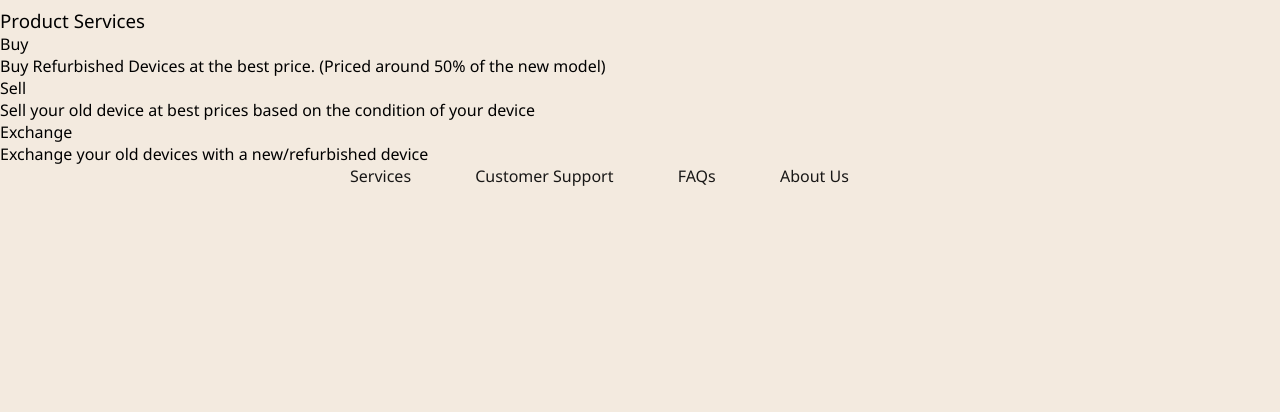
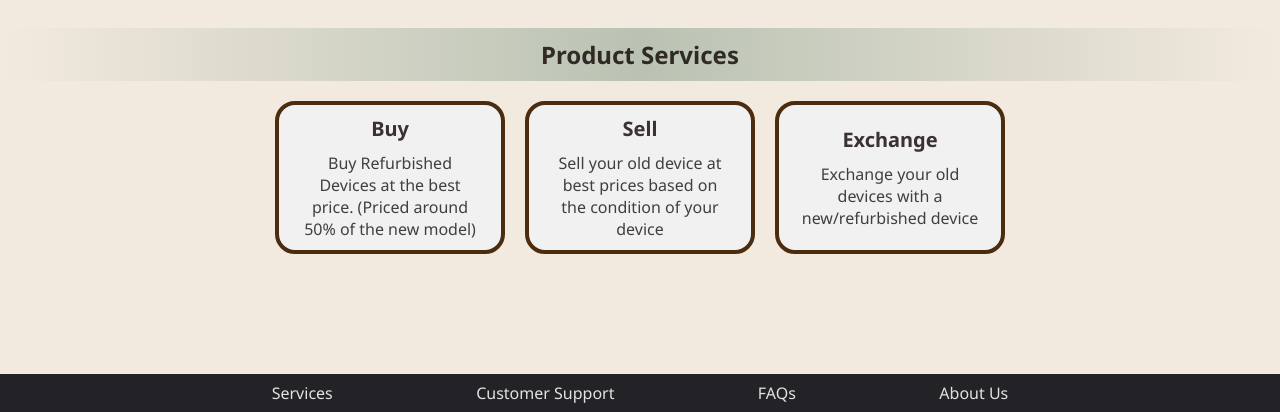
Before and after one commit to s-amin-05/business_plan, a plain HTML site: page index.html in a window 1280 px wide. Shown: the part 812-1224 px from the top of the page. Before the commit the page ends 1007 px from the top, so only its background shows below. Drawn offline with Linux system fonts and the light colour scheme.

Commit message:
Styled service section and footer

```diff
--- a/index.html
+++ b/index.html
@@ -42,21 +42,21 @@
         </div>
     </main>
     </div>
-    <section class="services">
+    <section>
         <h3>Product Services</h3>
         <div class="services">
-            <div>
+            <button onclick="">
                 <h4>Buy</h4>
                 <p>Buy Refurbished Devices at the best price. (Priced around 50% of the new model)</p>
-            </div>
-            <div>
+            </button>
+            <button onclick="">
                 <h4>Sell</h4>
                 <p>Sell your old device at best prices based on the condition of your device</p>
-            </div>
-            <div>
+            </button>
+            <button onclick="">
                 <h4>Exchange</h4>
                 <p>Exchange your old devices with a new/refurbished device</p>
-            </div>
+            </button>
         </div>
     </section>
 
--- a/style.css
+++ b/style.css
@@ -124,15 +124,62 @@ main{
     text-decoration: none;
 }
 
+section{
+    margin-bottom: 120px;
+}
+
+section h3{
+    color: rgba(13, 3, 3, 0.8);
+    font-weight: bold;
+    background-image: linear-gradient(to right,transparent, rgba(112, 144, 121, 0.441), transparent);
+    margin-top: 30px;
+    padding: 10px 200px;
+    display: flex;
+    justify-content: center;
+    max-width: 80%;
+    font-size: 1.5em;
+}
+
+.services{
+    display: flex;
+    justify-content: center;
+    margin: 20px 180px;
+}
+
+.services button{
+    border: 4px solid #4c2c0f;
+    margin: 0px 10px;
+    padding: 10px 20px;
+    border-radius: 20px;
+    max-width: 230px;
+    background-color: rgb(241, 241, 241);
+}
+
+.services button h4{
+    display: flex;
+    justify-content: center;
+    font-size: 1.5em;
+    margin-bottom: 10px;
+    font-weight: bold;
+    color: rgba(13, 3, 3, 0.8);
+}
+
+.services button p{
+    text-align: center;
+    color: rgb(64, 62, 62);
+    font-size: 1.2em;
+}
+
 footer{
-
-    max-width: 90%;
-    width: 50%;
-    margin: 0px auto;
+    background-color: rgb(35, 35, 39);
+    display: flex;
+    justify-content: space-around;
+    align-items: center;
+    padding: 0px 200px;
 }
 
 footer a{
-    color: rgba(0, 0, 0, 0.9);
+    color: rgba(248, 246, 246, 0.9);
     padding: 8px 30px;
     text-decoration: none;
 }
```
